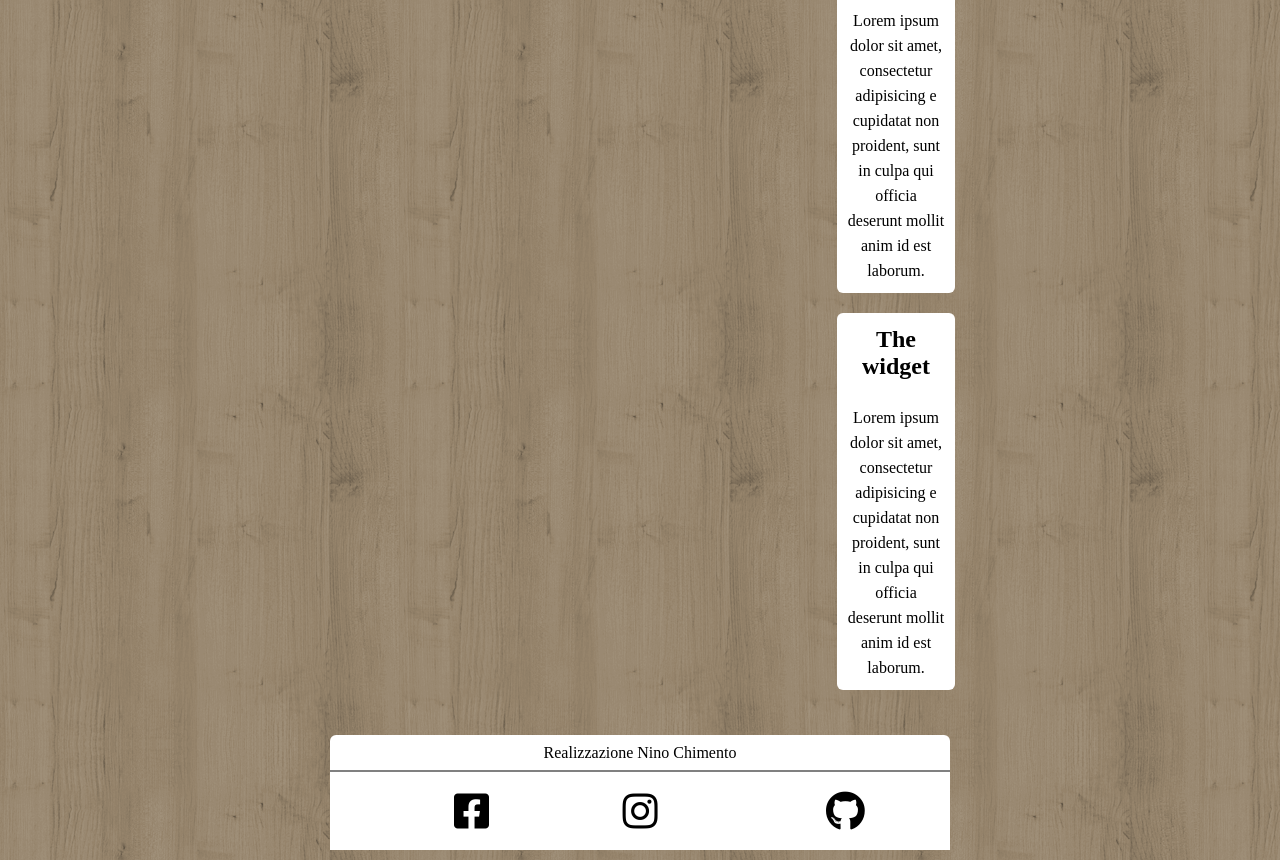
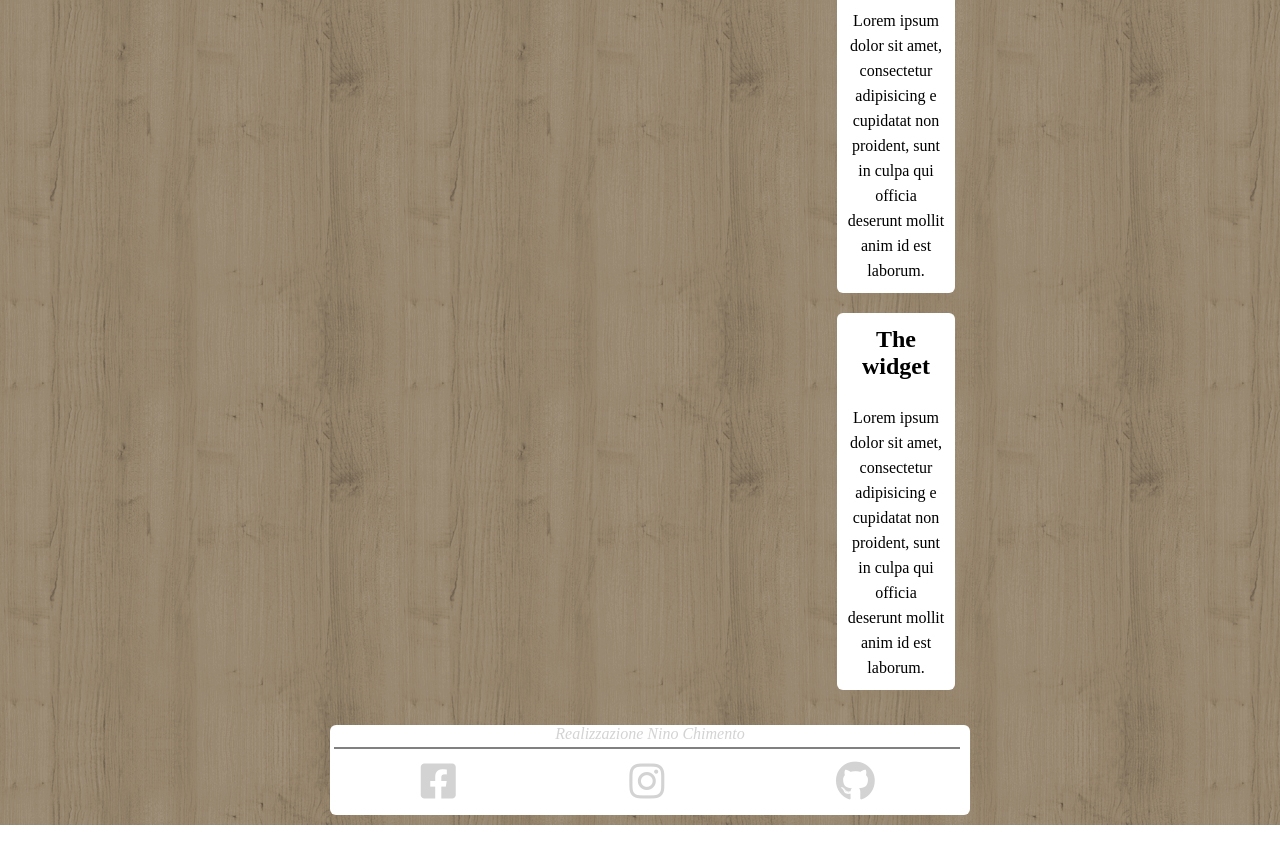
Before and after one commit to Nino-Chimento/htmlcss-wp, a plain HTML site: page index.html in a window 1280 px wide. Shown: the part 856-1716 px from the top of the page. After the commit the page ends 1681 px from the top, so only its background shows below. Drawn offline with Linux system fonts and the light colour scheme.

Commit message:
completamento footer con float invece di position absolute

```diff
--- a/css/style.css
+++ b/css/style.css
@@ -153,42 +153,44 @@ main:after{
 
 }
 .bottom{
-
   width: 100%;
 }
+
 footer {
   background-color: white;
   margin:10px;
   border-radius: 6px;
+  width: 100%;
+  color: lightgrey;
+  height: 90px;
 }
-.bottom {
-  border-top: 2px solid grey;
-  background-color: white;
-  width: 100%;
-  height: 80px;
-  position: relative;
-}
-.produttore {
+
+
+.footer-top  {
+  font-style: italic;
+  margin-top: 0;
   text-align: center;
 }
-i {
+.footer-bottom {
+  content: "";
+  display: table;
+  clear: both;
+  width: 100%;
+  padding: 4px;
+}
+
+
+.col-footer {
+  float: left;
+  width: 33%;
+  text-align: center;
   font-size: 40px;
+  border-top: 2px solid grey;
+  padding: 10px;
+
 }
-.fa-facebook-square {
-  position: absolute;
-  top:50%;
-  left:20%;
-  transform: translateY(-50%);
-}
-.fa-instagram{
-  position: absolute;
-  top:50%;
-  left:50%;
-  transform: translate(-50%,-50%);
-}
-.fa-github {
-  position: absolute;
-  top:50%;
-  left:80%;
-  transform: translateY(-50%);
-}
+
+
+
+
+.
--- a/index.html
+++ b/index.html
@@ -78,15 +78,29 @@
 
 
       <footer>
-        <p class ="produttore">Realizzazione Nino Chimento</p>
-        <div class="bottom">
-          <i class="fab fa-facebook-square"></i>
-          <i class="fab fa-instagram"></i>
-          <i class="fab fa-github"></i>
+        <div class="footer-top">
+          Realizzazione Nino Chimento
+          <!-- <p class ="produttore">Realizzazione Nino Chimento</p> -->
+        </div>
 
+        <div class="footer-bottom">
+          <div class="col-footer">
+            <i class="fab fa-facebook-square"></i>
+          </div>
+          <div class="col-footer">
+            <i class="fab fa-instagram"></i>
+          </div>
+          <div class="col-footer">
+            <i class="fab fa-github"></i>
+          </div>
         </div>
+
       </footer>
     </div>
+
+
+
+
     <!-- /parte centrale -->
 
 
```
